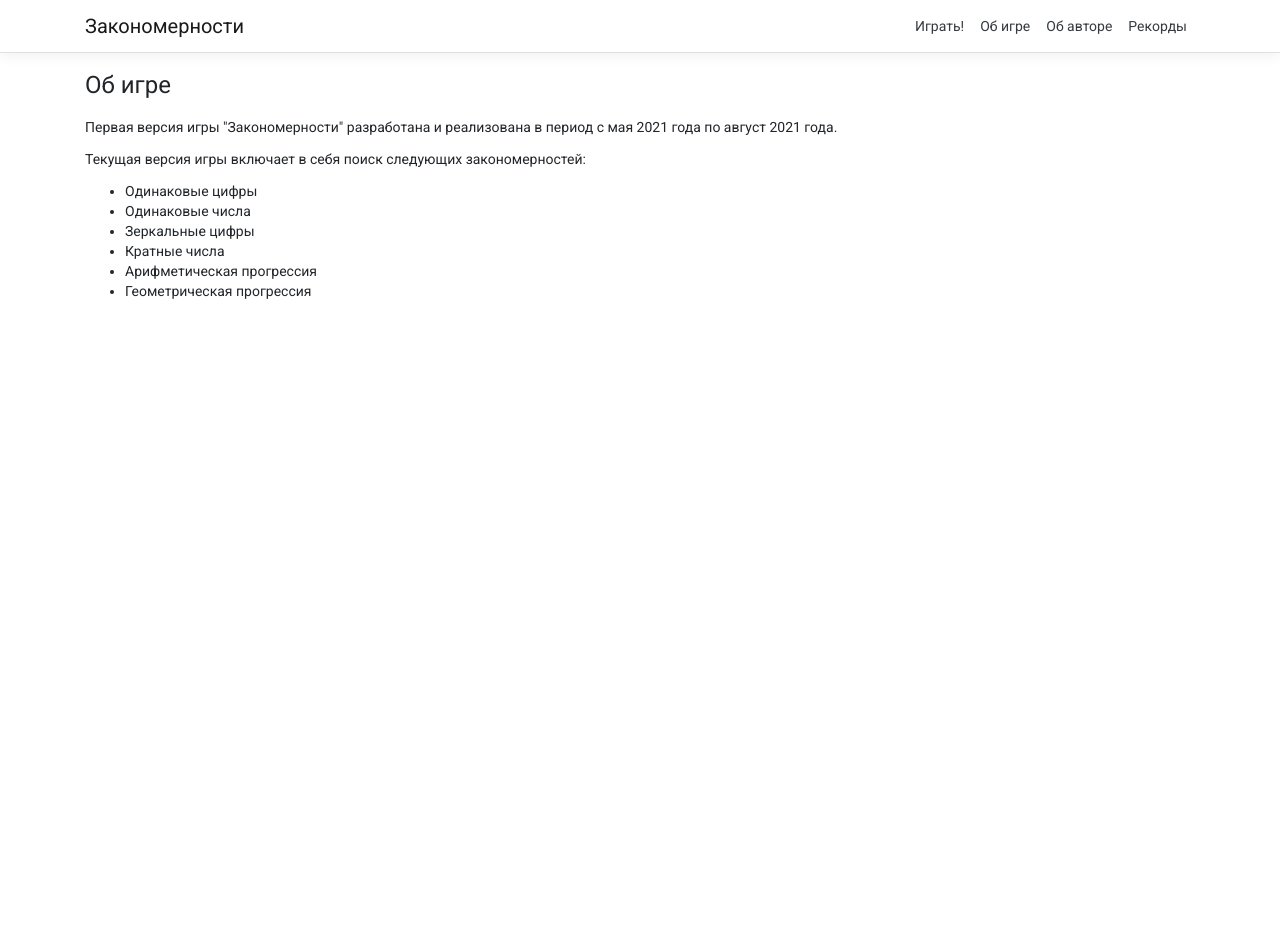
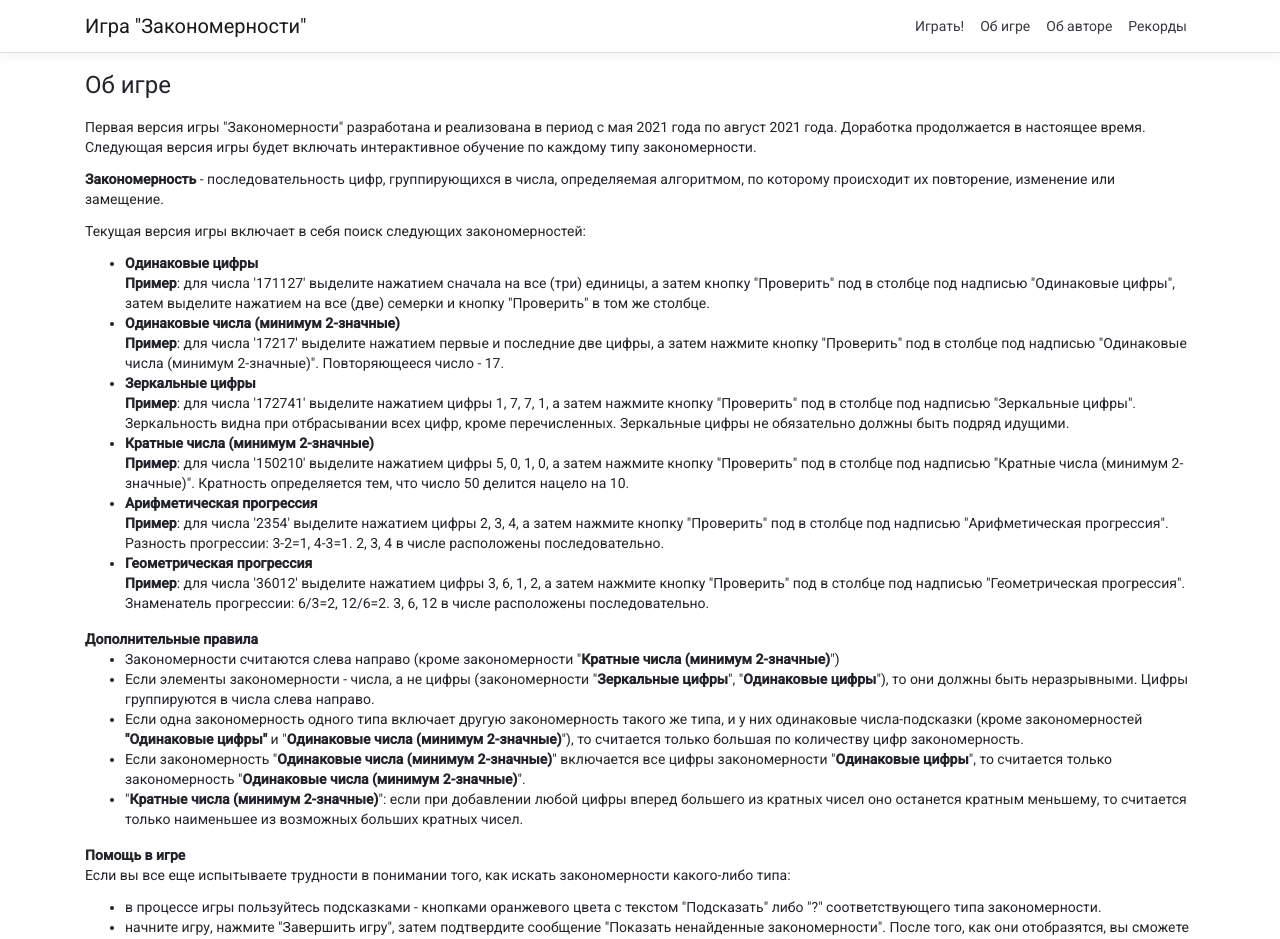
Before and after one commit to electrionics/NiceNumber, an Angular app in the folder NiceNumber.Web/ClientApp/: page /about in a window 1280 px wide. Shown: the top 939 px of the page. Before the commit the page ends 800 px from the top, so only its background shows below. Built offline with nearby package versions, Linux system fonts and the light colour scheme.

Commit message:
Update about page

```diff
--- a/NiceNumber.Web/ClientApp/src/app/about/about.component.html
+++ b/NiceNumber.Web/ClientApp/src/app/about/about.component.html
@@ -1,18 +1,63 @@
 <h1>Об игре</h1>
 
 <p>
-  Первая версия игры "Закономерности" разработана и реализована в период с мая 2021 года по август 2021 года.
+  Первая версия игры "Закономерности" разработана и реализована в период с мая 2021 года по август 2021 года. Доработка продолжается в настоящее время. <br/>
+  Следующая версия игры будет включать интерактивное обучение по каждому типу закономерности.
+</p>
+<p>
+  <b>Закономерность</b> - последовательность цифр, группирующихся в числа, определяемая алгоритмом, по которому происходит их повторение, изменение или замещение.
 </p>
 <p>
   Текущая версия игры включает в себя поиск следующих закономерностей:
 </p>
 <ul>
-  <li>Одинаковые цифры</li>
-  <li>Одинаковые числа</li>
-  <li>Зеркальные цифры</li>
-  <li>Кратные числа</li>
-  <li>Арифметическая прогрессия</li>
-  <li>Геометрическая прогрессия</li>
+  <li><b>Одинаковые цифры<br/>
+    Пример</b>: для числа '171127' выделите нажатием сначала на все (три) единицы, а затем кнопку "Проверить" под в столбце под надписью "Одинаковые цифры", затем выделите нажатием на все (две) семерки и кнопку "Проверить" в том же столбце.</li>
+  <li><b>Одинаковые числа (минимум 2-значные)<br/>
+    Пример</b>: для числа '17217' выделите нажатием первые и последние две цифры, а затем нажмите кнопку "Проверить" под в столбце под надписью "Одинаковые числа (минимум 2-значные)". Повторяющееся число - 17.</li>
+  <li><b>Зеркальные цифры<br/>
+    Пример</b>: для числа '172741' выделите нажатием цифры 1, 7, 7, 1, а затем нажмите кнопку "Проверить" под в столбце под надписью "Зеркальные цифры". Зеркальность видна при отбрасывании всех цифр, кроме перечисленных. Зеркальные цифры не обязательно должны быть подряд идущими.</li>
+  <li><b>Кратные числа (минимум 2-значные)<br/>
+    Пример</b>: для числа '150210' выделите нажатием цифры 5, 0, 1, 0, а затем нажмите кнопку "Проверить" под в столбце под надписью "Кратные числа (минимум 2-значные)". Кратность определяется тем, что число 50 делится нацело на 10.</li>
+  <li><b>Арифметическая прогрессия<br/>
+    Пример</b>: для числа '2354' выделите нажатием цифры 2, 3, 4, а затем нажмите кнопку "Проверить" под в столбце под надписью "Арифметическая прогрессия". Разность прогрессии: 3-2=1, 4-3=1. 2, 3, 4 в числе расположены последовательно.</li>
+  <li><b>Геометрическая прогрессия<br/>
+    Пример</b>: для числа '36012' выделите нажатием цифры 3, 6, 1, 2, а затем нажмите кнопку "Проверить" под в столбце под надписью "Геометрическая прогрессия". Знаменатель прогрессии: 6/3=2, 12/6=2. 3, 6, 12 в числе расположены последовательно.</li>
+</ul>
+<b>Дополнительные правила</b>
+<ul>
+  <li
+    >Закономерности считаются слева направо (кроме закономерности "<b>Кратные числа (минимум 2-значные)</b>")</li
+  >
+  <li
+    >Если элементы закономерности - числа, а не цифры (закономерности "<b>Зеркальные цифры</b>", "<b>Одинаковые цифры</b>"), то они должны быть неразрывными. Цифры группируются в числа слева направо.</li
+  >
+  <li
+    >Если одна закономерность одного типа включает другую закономерность такого же типа, и у них одинаковые числа-подсказки (кроме закономерностей <b>"Одинаковые цифры"</b> и "<b>Одинаковые числа (минимум 2-значные)</b>"), то считается только большая по количеству цифр закономерность.</li
+  >
+  <li
+    >Если закономерность "<b>Одинаковые числа (минимум 2-значные)</b>" включается все цифры закономерности "<b>Одинаковые цифры</b>", то считается только закономерность "<b>Одинаковые числа (минимум 2-значные)</b>".</li
+  >
+  <li
+    >"<b>Кратные числа (минимум 2-значные)</b>": если при добавлении любой цифры вперед большего из кратных чисел оно останется кратным меньшему, то считается только наименьшее из возможных больших кратных чисел.</li
+  >
+</ul>
+<b>Помощь в игре</b>
+<p>
+  Если вы все еще испытываете трудности в понимании того, как искать закономерности какого-либо типа:
+</p>
+<ul>
+  <li
+    >в процессе игры пользуйтесь подсказками - кнопками оранжевого цвета с текстом "Подсказать" либо "?" соответствующего типа закономерности.</li
+  >
+  <li
+    >начните игру, нажмите "Завершить игру", затем подтвердите сообщение "Показать ненайденные закономерности".
+    После того, как они отобразятся, вы сможете на отображенных в таблице игры закономерностях на примерах понять правила, по которым их надо искать.</li
+  >
+  <li
+    >По любым вопросам можете писать <a [routerLink]="['/author']">автору</a> игры на один любой из контактов.</li
+  >
 </ul>
 
+
 <!--<p aria-live="polite">Current count: <strong>{{ currentCount }}</strong></p>-->
--- a/NiceNumber.Web/ClientApp/src/app/game/game.component.ts
+++ b/NiceNumber.Web/ClientApp/src/app/game/game.component.ts
@@ -154,7 +154,8 @@ export class GameComponent {
               spentMinutes: this.endGame.SpentMinutes,
               spentSeconds: this.endGame.SpentSeconds
             },
-            hasBackdrop: true
+            hasBackdrop: false,
+            disableClose: true
           }).afterClosed().subscribe(result => {
             this.showNotFound();
           });
--- a/NiceNumber.Web/ClientApp/src/app/nav-menu/nav-menu.component.html
+++ b/NiceNumber.Web/ClientApp/src/app/nav-menu/nav-menu.component.html
@@ -3,7 +3,7 @@
     class="navbar navbar-expand-sm navbar-toggleable-sm navbar-light bg-white border-bottom box-shadow mb-3"
   >
     <div class="container">
-      <a class="navbar-brand" [routerLink]="['/']">Закономерности</a>
+      <a class="navbar-brand" [routerLink]="['/']">Игра "Закономерности"</a>
       <button
         class="navbar-toggler"
         type="button"
@@ -25,7 +25,9 @@
             [routerLinkActive]="['link-active']"
             [routerLinkActiveOptions]="{ exact: true }"
           >
-            <a class="nav-link text-dark" [routerLink]="['/']">Играть!</a>
+            <a class="nav-link text-dark" [routerLink]="['/']"
+              >Играть!</a
+            >
           </li>
           <li class="nav-item" [routerLinkActive]="['link-active']">
             <a class="nav-link text-dark" [routerLink]="['/about']"
@@ -39,7 +41,7 @@
           </li>
           <li class="nav-item" [routerLinkActive]="['link-active']">
             <a class="nav-link text-dark" [routerLink]="['/records']"
-            >Рекорды</a
+              >Рекорды</a
             >
           </li>
         </ul>
--- a/NiceNumber.Web/ClientApp/src/index.html
+++ b/NiceNumber.Web/ClientApp/src/index.html
@@ -2,7 +2,7 @@
 <html lang="en">
   <head>
     <meta charset="utf-8" />
-    <title>Закономерности</title>
+    <title>Игра "Закономерности" - найди закономерности среди цифр числа</title>
     <base href="/" />
 
     <meta name="viewport" content="width=device-width, initial-scale=1" />
```
Also changed, not shown: 1 other file (tests, documents, lock files or other folders).
